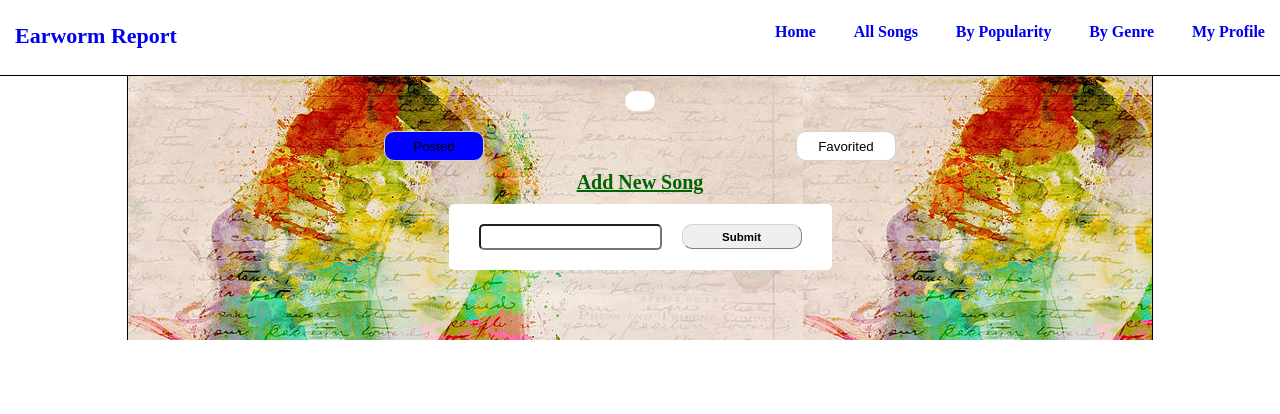
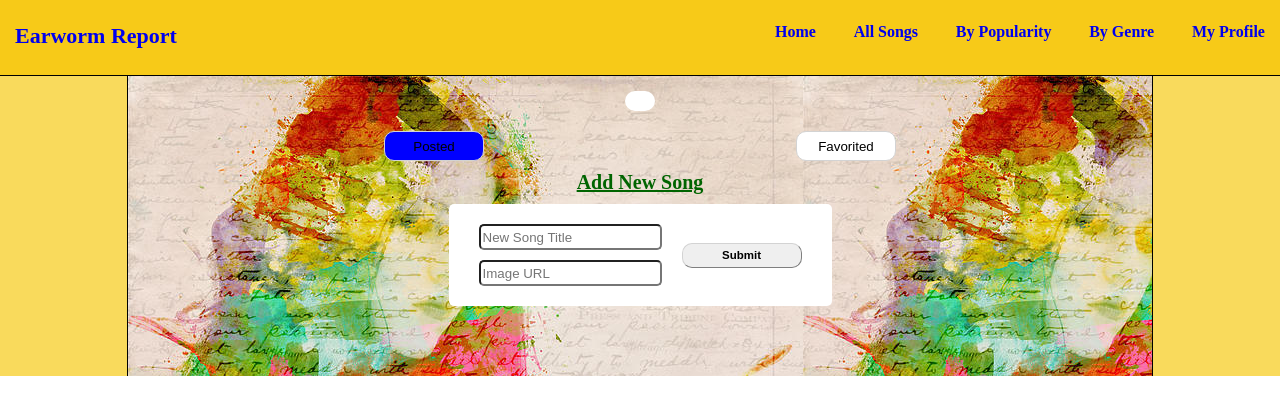
Before and after one commit to Nielene/Earworm-Report, a React (Create React App) app in the folder frontend/: page /profile in a window 1280 px wide. Shown: the top 414 px of the page. Built offline with nearby package versions, Linux system fonts and the light colour scheme; no server answers.

Commit message:
going to work on adding a new song

```diff
--- a/frontend/src/components/songs/AllSongs.js
+++ b/frontend/src/components/songs/AllSongs.js
@@ -7,7 +7,7 @@ import { postSingleSongComment } from '../../actions/songActions';
 import { fetchAllCommentsForSingleSong } from '../../actions/commentActions';
 import SingleSong from './SingleSong'
 
-
+// import '../../css/App.css'
 
 class AllSongs extends Component {
   constructor(props) {
--- a/frontend/src/components/songs/SingleSong.js
+++ b/frontend/src/components/songs/SingleSong.js
@@ -3,8 +3,7 @@ import { connect } from 'react-redux';
 import { Link } from 'react-router-dom';
 
 import { fetchAllCommentsForSingleSong } from '../../actions/commentActions';
-import SingleSongComments from './SingleSongComments'
-
+// import SingleSongComments from './SingleSongComments'
 
 class SingleSong extends Component {
 
@@ -16,14 +15,10 @@ class SingleSong extends Component {
     console.log('SINGLE SONG COMMENTS', this.props.single_song_comments);
     console.log('song id', this.props.song.song_id);
 
-
-    const testComments = this.props.single_song_comments.map(comment => {
-      return (
-        <div key={comment.comment_id}>
-          < SingleSongComments comment={comment} />
-      </div>
-      )
-    })
+    // Keep for Records:
+    // const testComments = this.props.single_song_comments.map(comment => {
+    //   return (  <div key={comment.comment_id}>  < SingleSongComments comment={comment} />  </div> )
+    // })
 
     const songComments = this.props.song.comment_body.map( comment => {
       return (
--- a/frontend/src/components/users/MyUserProfile.js
+++ b/frontend/src/components/users/MyUserProfile.js
@@ -64,10 +64,7 @@ class MyUserProfile extends Component {
     const username = this.props.single_user.username;
 
     const songItems = songArray.map(song => (
-
       < SingleSong song = {song} />
-
-
     ))
 
     return (
@@ -93,12 +90,20 @@ class MyUserProfile extends Component {
             <div className='addNewSongDiv'>
               <p>Add New Song </p>
               <div className='addNewSong'>
-                <div className='addNewSongTextInput'>
-                  <input type='text' />
+
+                <div className='addNewSongTitleAndImage'>
+                  <div className='addNewSongTitleInput'>
+                    <input type='text' placeholder='New Song Title' />
+                  </div>
+                  <div className='addNewSongImageInput'>
+                    <input type='text' placeholder='Image URL' />
+                  </div>
                 </div>
+
                 <div className='addNewSongSubmitButton'>
                   <button type='submit' > Submit</button>
                 </div>
+
               </div>
             </div>
 
--- a/frontend/src/components/users/UserProfile.js
+++ b/frontend/src/components/users/UserProfile.js
@@ -62,11 +62,9 @@ class UserProfile extends Component {
 
     const songItems = songArray.map(song => {
       return (
-
         < SingleSong song={song} />
-
-    )
-  })
+      )
+    })
 
     return (
 
--- a/frontend/src/css/Home.css
+++ b/frontend/src/css/Home.css
@@ -2,6 +2,7 @@
   display: flex;
   justify-content: center;
   height: auto;
+  background-color: rgba(247, 202, 24, 0.7);
 }
 
 .mainBody {
@@ -136,13 +137,25 @@
   /* margin-top: 30px; */
   border-radius: 5px;
 }
-.addNewSongTextInput input {
+.addNewSongTitleInput input {
+  width: 175px;
+  height: 20px;
+  border-radius: 5px;
+  border-style: inset;
+  margin-bottom: 10px;
+}
+.addNewSongImageInput input {
   width: 175px;
   height: 20px;
   border-radius: 5px;
   border-style: inset;
 }
 
+.addNewSongSubmitButton {
+  display: flex;
+  /* background-color: red; */
+  align-items: center;
+}
 .addNewSongSubmitButton button {
   width: 120px;
   height: 25px;
--- a/frontend/src/css/Navbar.css
+++ b/frontend/src/css/Navbar.css
@@ -3,7 +3,7 @@ body {
 }
 
 .navbar {
-  /* background-color: red; */
+  background-color: rgba(247, 202, 24, 1);
   display: flex;
   flex-direction: row;
   justify-content: space-between;
```
Also changed, not shown: frontend/src/css/App.css (deleted, +0 -35 lines), 1 other file (tests, documents, lock files or other folders).
